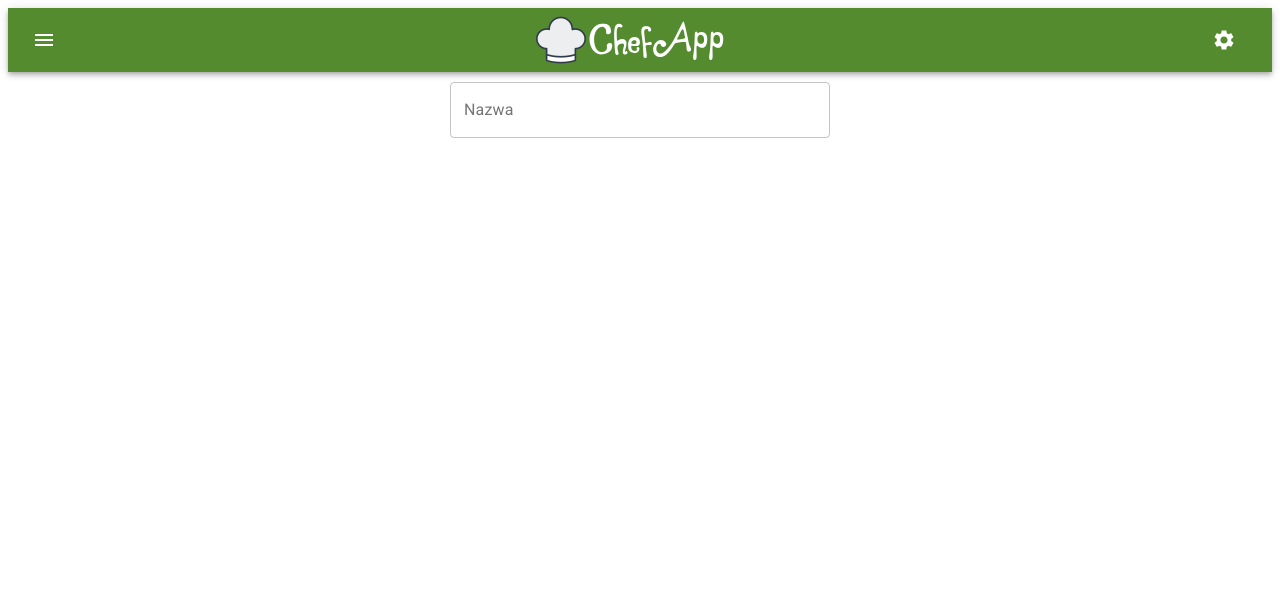
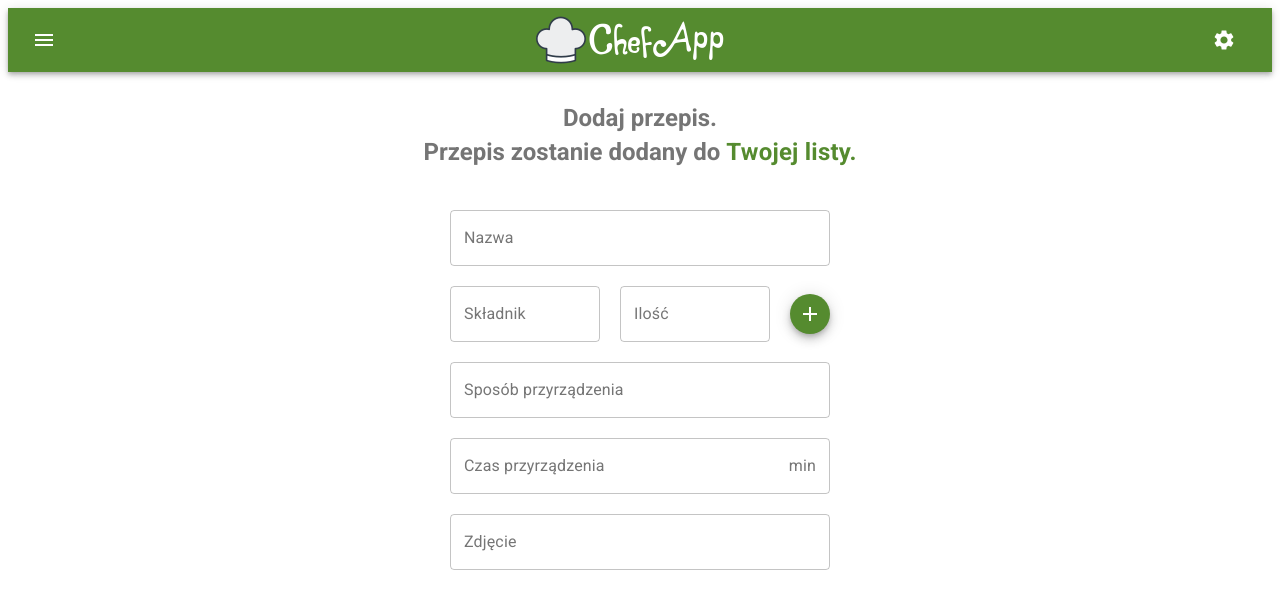
Before and after one commit to itcreatepl/chefapp, a React (Create React App) app: page /add-recipe in a window 1280 px wide. Shown: the top 608 px of the page. Built offline with nearby package versions, Linux system fonts and the light colour scheme.

Commit message:
Added Add Recipie Form and Ingredients components

```diff
--- /dev/null
+++ b/src/components/Ingredients.js
@@ -0,0 +1,182 @@
+import React from 'react'
+import { TextField, Fab, Paper, Typography, IconButton } from '@material-ui/core'
+import AddIcon from '@material-ui/icons/Add'
+import DeleteIcon from '@material-ui/icons/Delete'
+
+const MAX_LENGTH = 30
+const MIN_INGREDIENT_LENGTH = 3
+
+const styles = {
+    container: { maxWidth: 380 },
+    inputsDiv: { display: 'flex', justifyContent: 'center' },
+    input: { margin: '10px 20px 10px 0', maxWidth: 150 },
+    addButton: { marginTop: 18 },
+    paper: { maxWidth: 380, padding: 10, marginTop: 10, marginBottom: 10 },
+    singleIngredient: { display: 'flex' },
+    singleIngredientTypography: { flexGrow: 1 },
+    singleIngredientRemoveButton: { width: 30, height: 30, alignSelf: 'center' }
+
+}
+
+
+const Ingredients = props => {
+
+    const [ingredient, setIngredient] = React.useState('')
+    const [ingredientError, setIngredientError] = React.useState(false)
+
+    const ingredientValidate = value => {
+        const validValue = value && value.replace(/\s{2,}/g, ' ')
+        if (value !== validValue) {
+            setIngredient(validValue)
+        }
+        const isError = !validValue || validValue.length < MIN_INGREDIENT_LENGTH
+        setIngredientError(isError)
+        return isError
+    }
+
+    const setValidIngredient = string => {
+        if (string.length < MAX_LENGTH) {
+            setIngredient(string)
+        }
+    }
+
+    const focusTo = React.useRef(null)
+
+    const [quantity, setQuantity] = React.useState('')
+    const [quantityError, setQuantityError] = React.useState(false)
+
+    const quantityValidate = value => {
+        const validValue = value && value.replace(/\s{2,}/g, ' ')
+        if (value !== validValue) {
+            setQuantity(validValue)
+        }
+        const isError = !validValue
+        setQuantityError(isError)
+        return isError
+    }
+    const setValidQuantity = string => {
+        if (string.length < MAX_LENGTH) {
+            setQuantity(string)
+        }
+    }
+
+    const onSubmit = () => {
+        const isIngredientError = ingredientValidate(ingredient)
+        const isQuantityError = quantityValidate(quantity)
+
+        if (!isIngredientError && !isQuantityError) {
+            props.setIngredients([
+                ...props.ingredients,
+                {
+                    ingredient: ingredient.toLowerCase(),
+                    quantity
+                }
+            ])
+            setIngredient('')
+            setQuantity('')
+            focusTo.current.focus()
+        }
+
+    }
+
+    const submitOnEnter = evt => {
+        if (evt.key === 'Enter') {
+            onSubmit()
+        }
+    }
+
+    const removeIngredient = index => {
+        props.setIngredients(props.ingredients.filter((el, i) => index !== i))
+      }
+
+
+
+    const inputs = [
+        {
+            label: 'Składnik',
+            value: ingredient,
+            error: ingredientError,
+            helperText: 'Min 3 znaki',
+            onChange: setValidIngredient,
+            validate: ingredientValidate,
+            inputRef: focusTo
+        },
+        {
+            label: 'Ilość',
+            value: quantity,
+            error: quantityError,
+            helperText: 'Podaj ilość',
+            onChange: setValidQuantity,
+            validate: quantityValidate
+        },
+    ]
+
+
+
+    return (
+        <div style={styles.container}>
+            <div style={styles.inputsDiv}>
+                {inputs.map(input =>
+                    <TextField
+                        kay={inputs.label}
+                        style={styles.input}
+                        variant='outlined'
+                        fullWidth
+                        label={input.label}
+                        value={input.value}
+                        error={input.error}
+                        helperText={input.error && input.helperText}
+                        onChange={evt => {
+                            input.onChange(evt.target.value)
+                            if (input.error) {
+                                input.validate(evt.target.value)
+                            }
+                        }}
+                        onKeyPress={submitOnEnter}
+                        inputRef={input.inputRef}
+                        placeholder={input.placeholder}
+                    />
+                )}
+                <Fab
+                    style={styles.addButton}
+                    size='small'
+                    color='primary'
+                    onClick={onSubmit}
+                >
+                    <AddIcon />
+                </Fab>
+            </div>
+            {
+                props.ingredients.length > 0 &&
+
+            <Paper style={styles.paper}>
+                <Typography
+                    align='center'
+                >
+                    Składniki:
+                </Typography>
+                {props.ingredients.map((ingredient, index) => (
+                    <div
+                        style={styles.singleIngredient}
+                        key={ingredient.ingredient + ingredient.quantity + index}
+                    >
+                        <Typography
+                            style={styles.singleIngredientTypography}
+                        >
+                            {index + 1}. {ingredient.ingredient} - {ingredient.quantity}
+                        </Typography>
+                        <IconButton
+                            style={styles.singleIngredientRemoveButton}
+                            size='small'
+                            onClick={() => removeIngredient(index)}
+                        >
+                            <DeleteIcon />
+                        </IconButton>
+                    </div>
+                ))}
+            </Paper>
+             }
+        </div>
+    )
+}
+export default Ingredients
--- a/src/views/AddRecipe.js
+++ b/src/views/AddRecipe.js
@@ -1,6 +1,7 @@
-import { TextField } from '@material-ui/core'
-import React, { Component } from 'react'
+import { TextField, InputAdornment, Typography, Button } from '@material-ui/core'
+import React from 'react'
 import { connect } from 'react-redux'
+import Ingredienst from '../components/Ingredients'
 
 
 
@@ -42,6 +43,54 @@ const AddRecipe = props => {
         }
     }
 
+    const [description, setDescription] = React.useState('')
+    const [descriptionError, setDescriptionError] = React.useState(false)
+
+    const descriptionValidate = value => {
+        const validValue = value && value.replace(/\s{2,}/g, ' ')
+        if (value !== validValue) {
+            setDescription(validValue)
+        }
+        const isError = !validValue || validValue.length < MIN_DESCRIPTION_LENGTH
+        setDescriptionError(isError)
+        return isError
+    }
+    const setValidDescription = string => {
+        if (string.length < MAX_DESCRIPTION_LENGTH) {
+            setDescription(string)
+        }
+    }
+
+    const [time, setTime] = React.useState('')
+    const [timeError, setTimeError] = React.useState(false)
+    const timeValidate = (value) => {
+        value = Number(Number(value).toFixed(2))
+        setTime(value)
+        const isError = value < 1
+        setTimeError(isError)
+        return isError
+    }
+    const setValidTime = value => {
+        setTime(value < 0 ? 0 : value > MAX_TIME ? MAX_TIME : value)
+    }
+
+    const [photo, setPhoto] = React.useState('')
+    const [photoError, setPhotoError] = React.useState(false)
+    const photoValidate = value => {
+        const isError = !value || !value.match(/https?:\/\/(www\.)?[-a-zA-Z0-9@:%._+~#=]{1,256}\.[a-zA-Z0-9()]{1,6}\b([-a-zA-Z0-9()@:%_+.~#?&//=]*)/)
+        setPhotoError(isError)
+        return isError
+    }
+    const [ingredients, setIngredients] = React.useState([])
+    const [ingredientsError, setIngredientsError] = React.useState(false)
+    const ingredientsValidate = value => {
+        const isError = value.length === 0
+        setIngredientsError(isError)
+        return isError
+    }
+
+    console.log(ingredients)
+
     const inputs = [
         {
             label: 'Nazwa',
@@ -49,14 +98,73 @@ const AddRecipe = props => {
             onChange: setValidName,
             error: nameError,
             validate: nameValidate,
-            helperText:'Zbyt krótka nazwa, minimum 4 znaki'
-        }
+            helperText: 'Zbyt krótka nazwa, minimum 4 znaki'
+        },
+        {
+            label: 'Składniki'
+        },
+        {
+            label: 'Sposób przyrządzenia',
+            value: description,
+            onChange: setValidDescription,
+            error: descriptionError,
+            validate: descriptionValidate,
+            helperText: 'Zbyt krótka nazwa, minimum 15 znaki',
+            multiline: true
+        },
+        {
+            label: 'Czas przyrządzenia',
+            value: time,
+            onChange: setValidTime,
+            error: timeError,
+            validate: timeValidate,
+            helperText: 'Podaj prawidłowy czas',
+            type: 'number',
+            InputProps: {
+                endAdornment: <InputAdornment position="end">min</InputAdornment>,
+            }
+        },
+        {
+            label: 'Zdjęcie',
+            value: photo,
+            onChange: setPhoto,
+            error: photoError,
+            validate: photoValidate,
+            helperText: 'Podaj prawidłowy adres URL',
+            placeholder: 'http://'
+        },
     ]
     return (
         <div
             style={styles.div}
         >
-            {inputs.map(input => (
+            <Typography
+                style={styles.title}
+                align='center'
+                variant='h5'
+                color='secondary'
+            >
+                Dodaj przepis.
+        <br />
+        Przepis zostanie dodany do{' '}
+                <Typography
+                    style={styles.link}
+                    display='inline'
+                    color='primary'
+                    onClick={() => props.history.push('/your-recipes')}
+                >
+                    Twojej listy.
+        </Typography>
+            </Typography>
+
+            {inputs.map(input => input.label === 'Składniki' ?
+                <Ingredienst
+                    key={input.label}
+                    ingredients={ingredients}
+                    setIngredients={setIngredients}
+                />
+                :
+
                 <TextField
                     kay={inputs.label}
                     style={styles.input}
@@ -69,12 +177,16 @@ const AddRecipe = props => {
                     onChange={evt => {
                         input.onChange(evt.target.value)
                         if (input.error) {
-                          input.validate(evt.target.value)
+                            input.validate(evt.target.value)
                         }
-                      }}
+                    }}
                     onBlur={() => input.validate(input.value)}
+                    multiline={input.multiline}
+                    type={input.type || 'text'}
+                    InputProps={input.InputProps}
+                    placeholder={input.placeholder}
                 />
-            ))}
+            )}
         </div>
     )
 }
```
Also changed, not shown: 1 other file (tests, documents, lock files or other folders).
